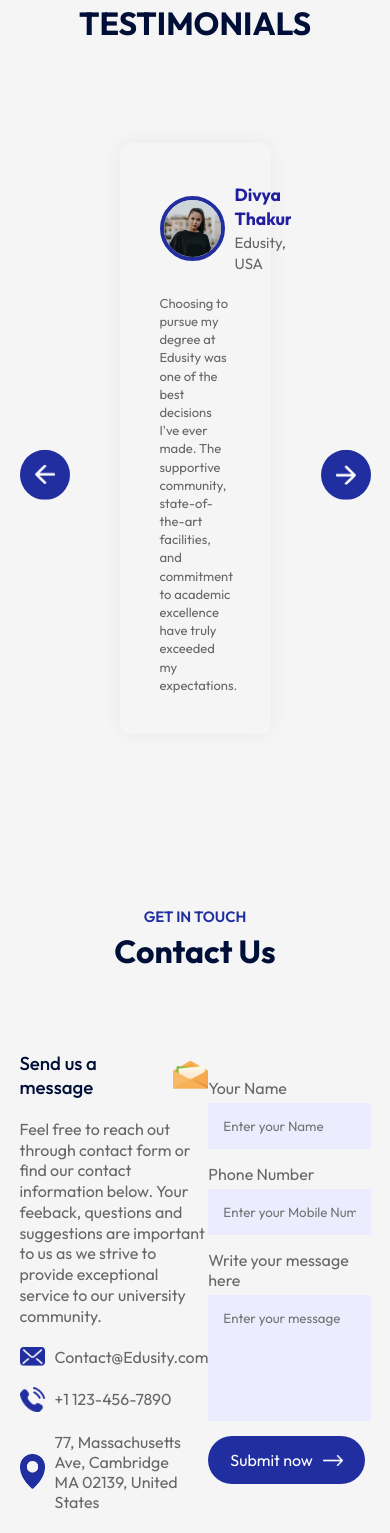
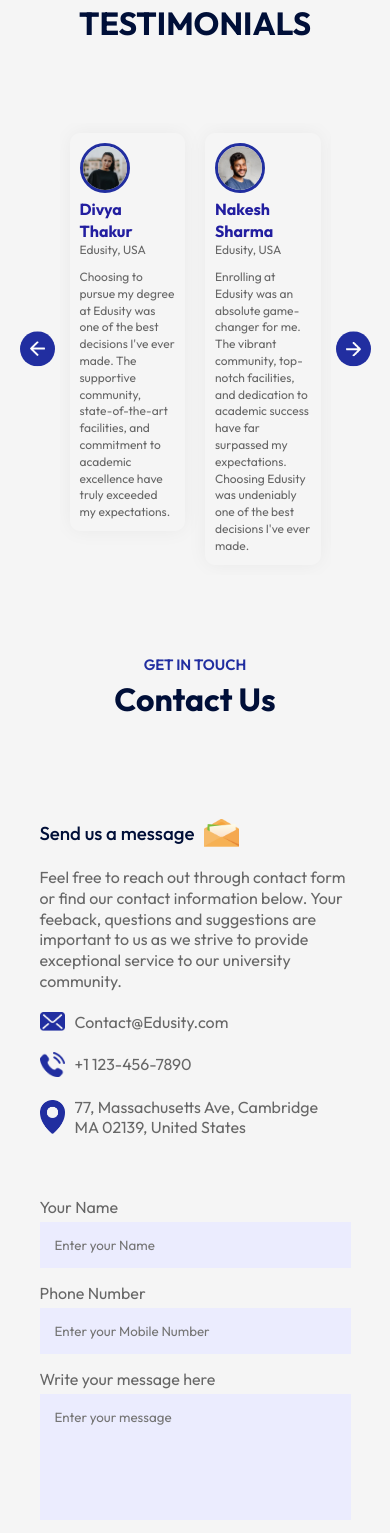
Before and after one commit to aviralsharma07/edusity, a React (Vite) app: page / in a window 390 px wide. Shown: the part 3860-5393 px from the top of the page. Built offline with nearby package versions, Linux system fonts and the light colour scheme.

Commit message:
make testimonials and contact section responsive

```diff
--- a/src/Components/Contact/Contact.css
+++ b/src/Components/Contact/Contact.css
@@ -58,3 +58,15 @@
   display: block;
   margin: 20px 0;
 }
+
+/* -------------------------- MEDIA QUERY --------------------- */
+
+@media (max-width: 700px) {
+  .contact {
+    display: block;
+  }
+
+  .contact-col {
+    padding: 20px;
+  }
+}
--- a/src/Components/Testimonials/Testimonials.css
+++ b/src/Components/Testimonials/Testimonials.css
@@ -66,3 +66,45 @@
 .slider p {
   font-size: 13px;
 }
+
+/* -------------------------- MEDIA QUERY --------------------- */
+
+@media (max-width: 800px) {
+  .testimonials {
+    padding: 0 40px;
+  }
+
+  .next-btn,
+  .back-btn {
+    padding: 10px;
+    width: 35px;
+  }
+
+  .testimonials ul li {
+    padding: 10px;
+  }
+
+  .slide {
+    padding: 10px;
+  }
+
+  .slide img {
+    width: 50px;
+    border: 3px solid #212ea0;
+  }
+}
+
+@media (max-width: 600px) {
+  .user-info {
+    display: block;
+    margin-bottom: 10px;
+    font-size: 12px;
+  }
+  .user-info h3 {
+    font-size: 16px;
+  }
+
+  .slider p {
+    font-size: 12px;
+  }
+}
```
